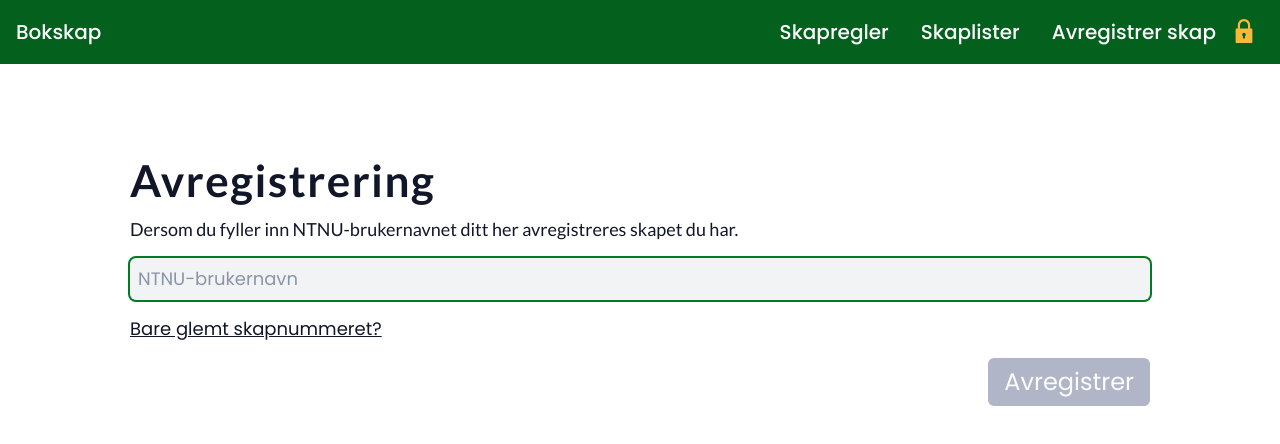
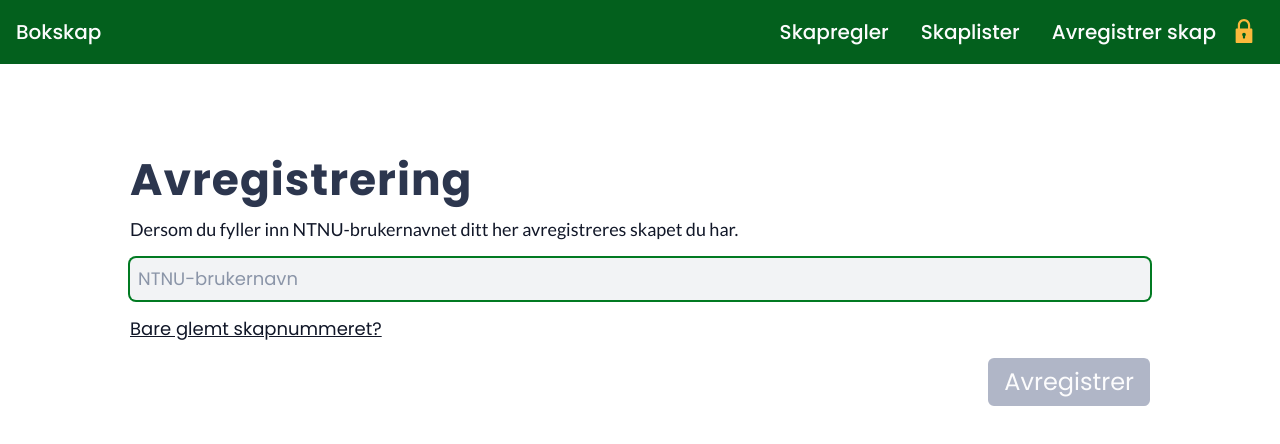
Before and after one commit to Nabla-NTNU/bokskap-vue, a Vue app: page /avregistrering in a window 1280 px wide. Shown: the top 444 px of the page. Built offline with nearby package versions, Linux system fonts and the light colour scheme.

Commit message:
Fixes minor font error

```diff
--- a/src/views/Avregistrering.vue
+++ b/src/views/Avregistrering.vue
@@ -17,7 +17,7 @@ const unregister = () => {
 </script>
 
 <template>
-  <p class="text-title-1 font-lato text-gray-900">Avregistrering</p>
+  <p class="text-title-1 font-poppins text-gray-700">Avregistrering</p>
 
   <p class="text-l font-lato text-gray-900">Dersom du fyller inn NTNU-brukernavnet ditt her avregistreres skapet du har.</p>
 
--- a/src/views/Glemt.vue
+++ b/src/views/Glemt.vue
@@ -17,7 +17,7 @@ const sendEmail = () => {
 </script>
 
 <template>
-    <p class="text-title-1 font-lato text-gray-900">Glemt skapnummer?</p>
+    <p class="text-title-1 font-poppins text-gray-700">Glemt skapnummer?</p>
 
     <p class="text-l font-lato text-gray-900">Dersom du fyller inn NTNU-brukernavnet ditt her får du tilsendt en mail med hvilket skap som er registrert på deg.</p>
 
--- a/tailwind.config.js
+++ b/tailwind.config.js
@@ -222,7 +222,7 @@ export default {
       's-bold': ['14px', {lineHeight: '22px', fontWeight: 700}],
 
       //title
-      'title-1': ['44px', {lineHeight: '72px', fontWeight: 700, letterSpacing: '1.5px'}],
+      'title-1': ['44px', {lineHeight: '72px', fontWeight: 700, letterSpacing: '1px'}],
       'title-2': ['48px', {lineHeight: '60px', fontWeight: 700}],
       'title-3': ['36px', {lineHeight: '48px', fontWeight: 500}],
       'title-4': ['32px', {lineHeight: '44px', fontWeight: 500}],
```
